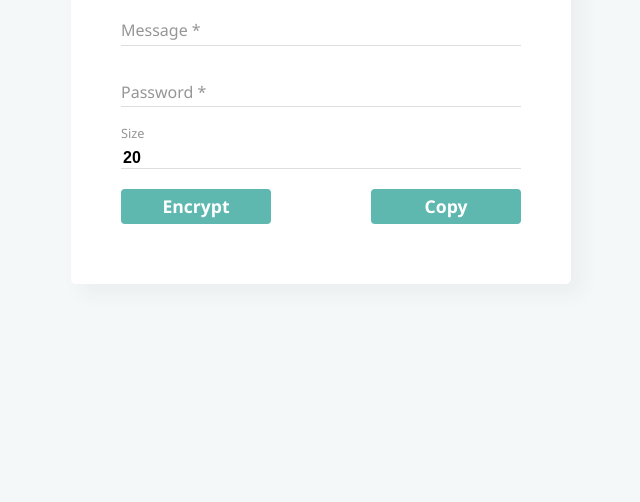
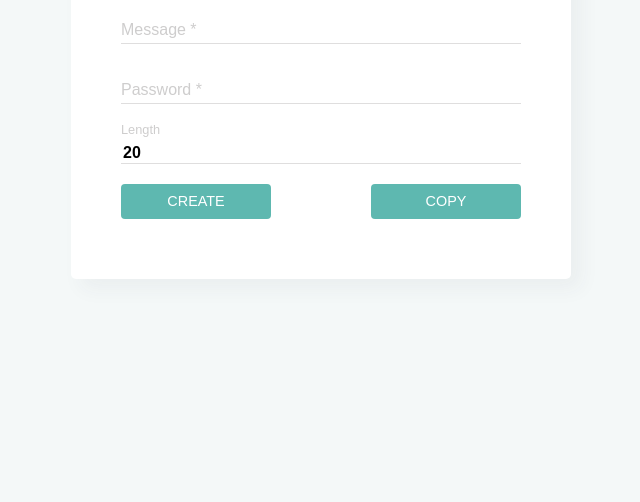
Before and after one commit to yarikleto/Password-creator, a website built with webpack: page src/index.html in a window 1280 px wide. Shown: the part 298-800 px from the top of the page, without its empty margins (319-959 px from the left). Built offline with nearby package versions, Linux system fonts and the light colour scheme.

Commit message:
Update some styles and colors

```diff
--- a/src/View.css
+++ b/src/View.css
@@ -6,7 +6,8 @@ body {
   margin: 0;
   opacity: 0;
   transition: opacity 1s linear;
-  font-size: 18px;
+  font-size: 14px;
+  font-family: sans-serif, Tahoma, Roboto;
 }
 
 body.displayed {
@@ -32,7 +33,6 @@ body.displayed {
 }
 
 .form__title {
-  font-family: "Segoe UI", Roboto, sans-serif;
   text-align: center;
   font-weight: 100;
   font-size: 2rem;
@@ -77,10 +77,9 @@ input:hover {
   position: absolute;
   top: -2px;
   font-size: 1rem;
-  font-family: "Segoe UI", Roboto, sans-serif;
   font-weight: 400;
   line-height: 1;
-  color: #969696;
+  color: #cecdcd;
   transition: 150ms;
   cursor: text;
 }
@@ -100,14 +99,13 @@ input:hover {
   width: 150px;
   height: 35px;
   background-color:#5eb8b0;
-  text-transform: capitalize;
+  text-transform: uppercase;
   color: #fff;
   border-radius: 4px;
   border: none;
   outline: none;
-  font-size: 1.1rem;
-  font-weight: bold;
-  font-family: "Segoe UI", Roboto, sans-serif;
+  font-size: 0.9rem;
+  font-weight: 100;
   cursor: pointer;
   transition: all 200ms;
 }
--- a/src/constants.js
+++ b/src/constants.js
@@ -1,4 +1,4 @@
 export const COLORS = {
   dark: "#5eb8b0",
-  gray: "#969696"
+  gray: "#cecdcd"
 };
--- a/src/index.html
+++ b/src/index.html
@@ -4,7 +4,7 @@
     <meta charset="UTF-8">
     <meta name="viewport" content="width=device-width, initial-scale=1.0">
     <meta http-equiv="X-UA-Compatible" content="ie=edge">
-    <title>Password creator</title>
+    <title>Psswrd creator</title>
 </head>
 <body>
     <main class="main">
@@ -19,7 +19,7 @@
                 <input type="text" name="password" id="password">
             </div>
             <div class="form__size">
-                <label class="label movable-span" for="size">Size</label>
+                <label class="label movable-span" for="size">Length</label>
                 <input
                     value="20"
                     type="number"
@@ -30,7 +30,7 @@
                 />
             </div>
             <div class="form__buttons">
-                <button class="button" type="button" id="encrypt">Encrypt</button>
+                <button class="button" type="button" id="encrypt">Create</button>
                 <button class="button" type="button" id="copy-btn">Copy</button>
             </div>
             <input
```
Also changed, not shown: dist/index.html, dist/main.css, 1 other file.
